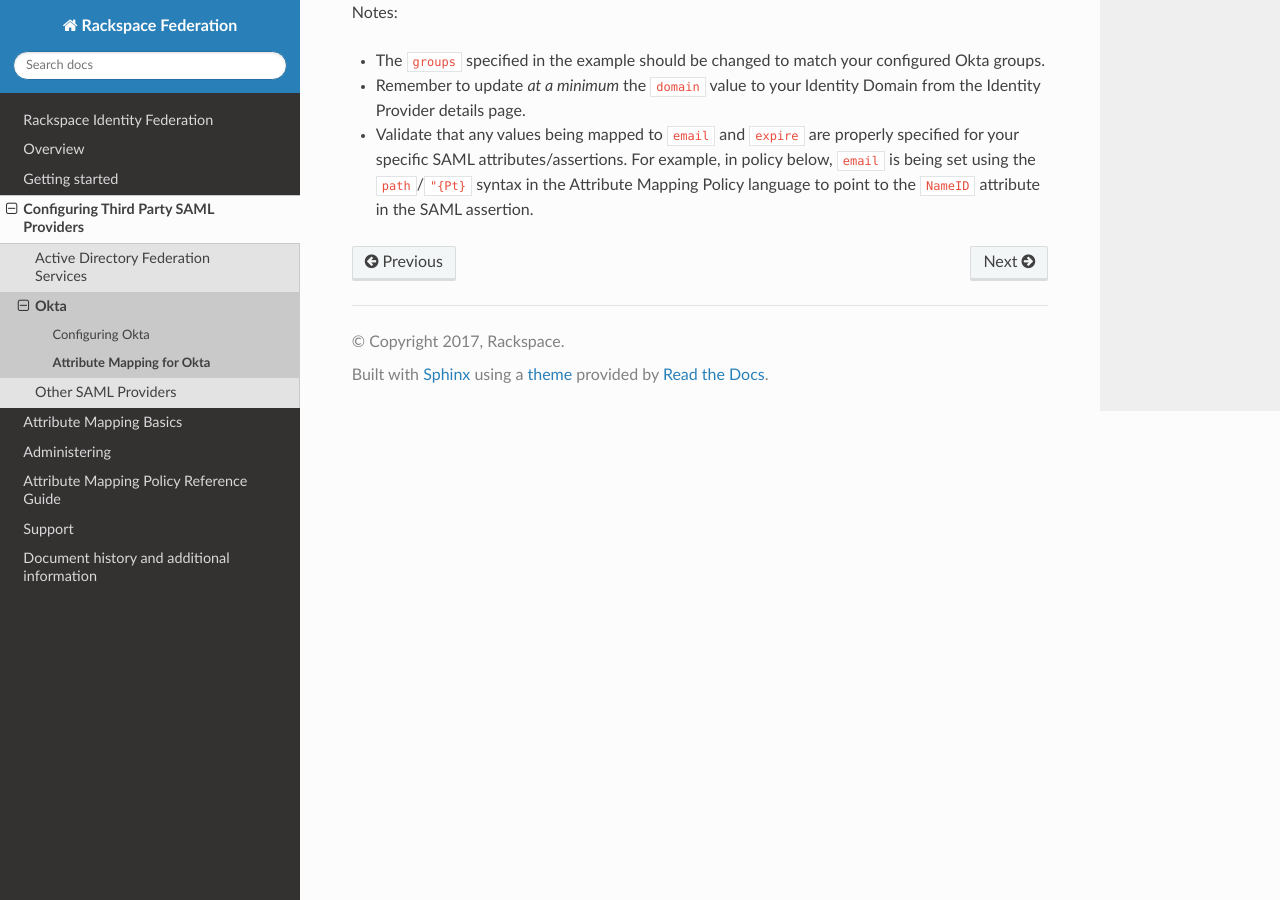
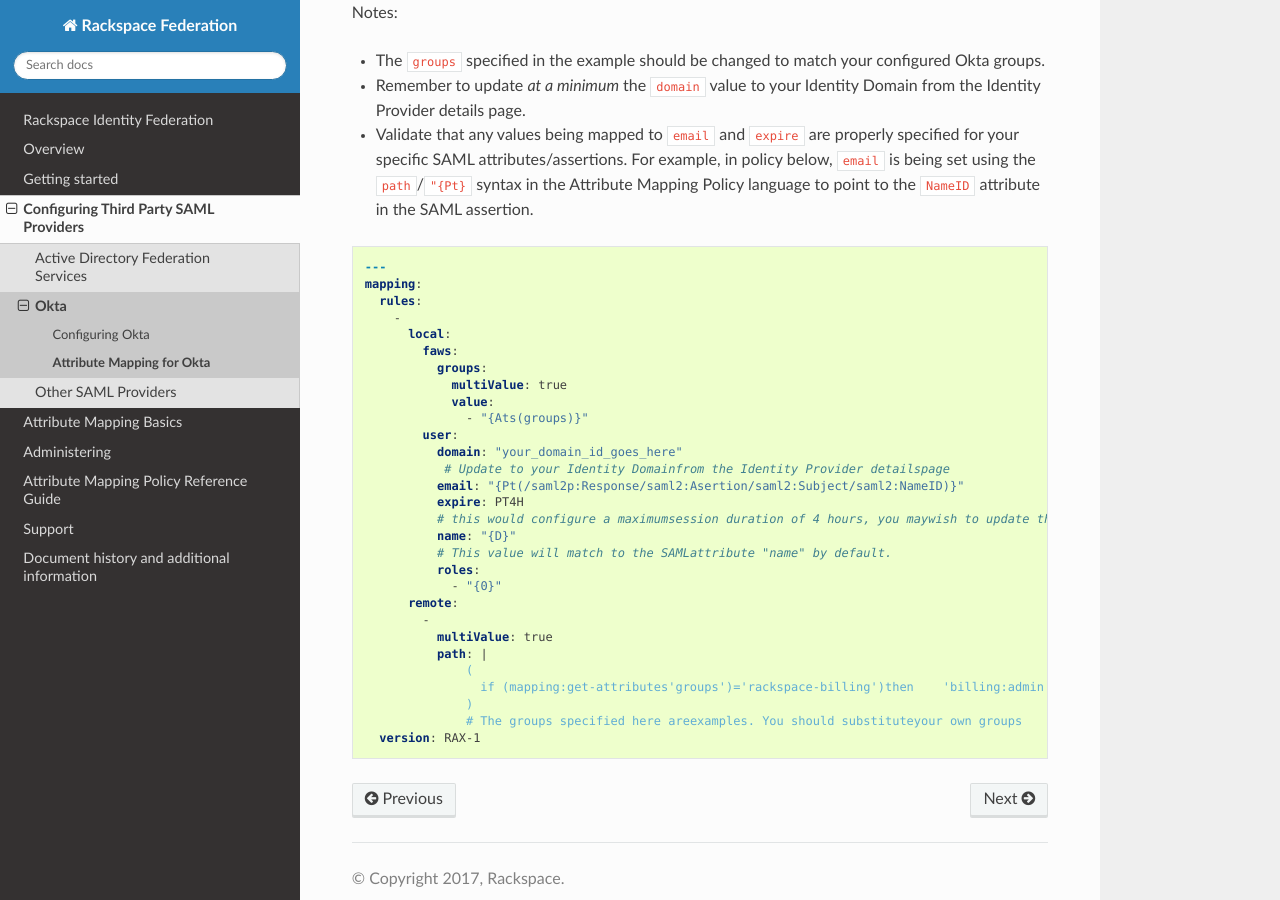
Before and after one commit to rackerlabs/docs-rackspace-federation, a Sphinx documentation site: the page built from doc/config-3p-saml/config-okta/okta-attribmapping.rst, in a window 1280 px wide and 900 px high, scrolled down 973 px. Built offline with Sphinx 7.4.7 and the Read the Docs theme 2.0.0, drawn with Linux system fonts in a browser that asks for light colours; the version number could not be read and is left out.

Commit message:
fixed spacing

```diff
--- a/doc/config-3p-saml/config-okta/okta-attribmapping.rst
+++ b/doc/config-3p-saml/config-okta/okta-attribmapping.rst
@@ -41,32 +41,33 @@
 
 
 .. code-block:: yaml
-    ---
-    mapping:
-      rules:
-        -
-          local:
-            faws:
-              groups:
-                multiValue: true
-                value:
-                  - "{Ats(groups)}"
-            user:
-              domain: "your_domain_id_goes_here"
-               # Update to your Identity Domain from the Identity Provider details page
-              email: "{Pt(/saml2p:Response/saml2:Assertion/saml2:Subject/saml2:NameID)}"
-              expire: PT4H
-              # this would configure a maximum session duration of 4 hours, you may wish to update the expire value to a SAML provided value
-              name: "{D}"
-              # This value will match to the SAML attribute "name" by default.
-              roles:
-                - "{0}"
-          remote:
-            -
-              multiValue: true
-              path: |
-                  (
-                    if (mapping:get-attributes('groups')='rackspace-billing') then    'billing:admin' else ()
-                  )
-                  # The groups specified here are examples. You should substitute your own groups
-      version: RAX-1
+
+   ---
+   mapping:
+     rules:
+       -
+         local:
+           faws:
+             groups:
+               multiValue: true
+               value:
+                 - "{Ats(groups)}"
+           user:
+             domain: "your_domain_id_goes_here"
+              # Update to your Identity Domainfrom the Identity Provider detailspage
+             email: "{Pt(/saml2p:Response/saml2:Asertion/saml2:Subject/saml2:NameID)}"
+             expire: PT4H
+             # this would configure a maximumsession duration of 4 hours, you maywish to update the expire value to aSAML provided value
+             name: "{D}"
+             # This value will match to the SAMLattribute "name" by default.
+             roles:
+               - "{0}"
+         remote:
+           -
+             multiValue: true
+             path: |
+                 (
+                   if (mapping:get-attributes'groups')='rackspace-billing')then    'billing:admin' else ()
+                 )
+                 # The groups specified here areexamples. You should substituteyour own groups
+     version: RAX-1
```
